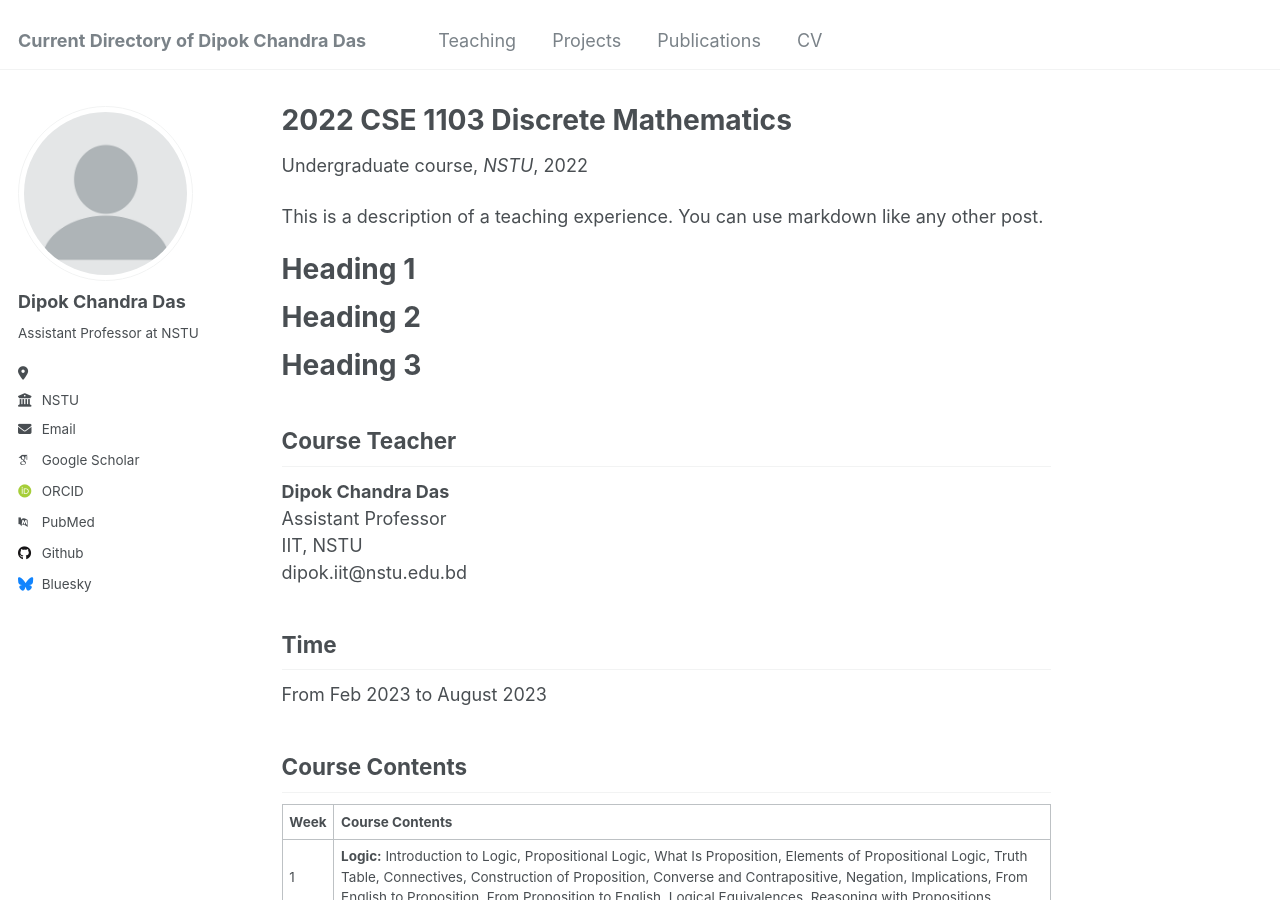
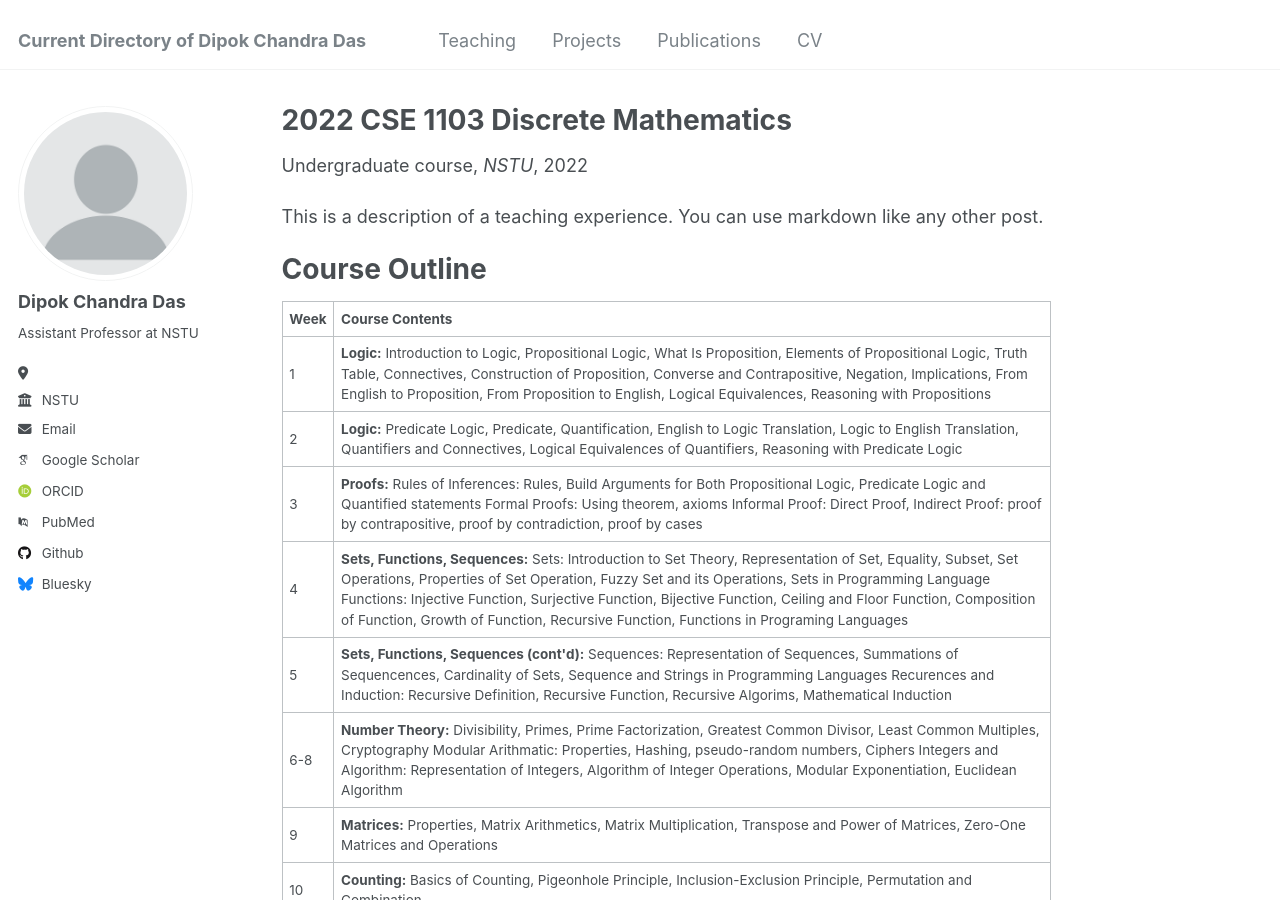
Before and after one commit to cd-dpk/cd-dpk.github.io, a Jekyll site: the page built from _teaching/2022-cse1103.md, in a window 1280 px wide and 900 px high. Built offline with Jekyll 4.4.1, drawn with Linux system fonts in a browser that asks for light colours; some web fonts are replaced.

Commit message:
Update 2022-cse1103.md

```diff
--- a/_teaching/2022-cse1103.md
+++ b/_teaching/2022-cse1103.md
@@ -10,25 +10,8 @@ location: "Noakhali, Bangladesh"
 
 This is a description of a teaching experience. You can use markdown like any other post.
 
-Heading 1
+Course Outline
 ======
-
-Heading 2
-======
-
-Heading 3
-======
-
-<h2>Course Teacher</h2>
-<b>Dipok Chandra Das</b><br/>
-Assistant Professor<br/>
-IIT, NSTU<br/>
-dipok.iit@nstu.edu.bd<br/>
-
-<h2>Time</h2>
-From Feb 2023 to August 2023
-
-<h2>Course Contents</h2>
 <table border="1" align="justify">
 	<tr>
 		<th>Week</th>
```
